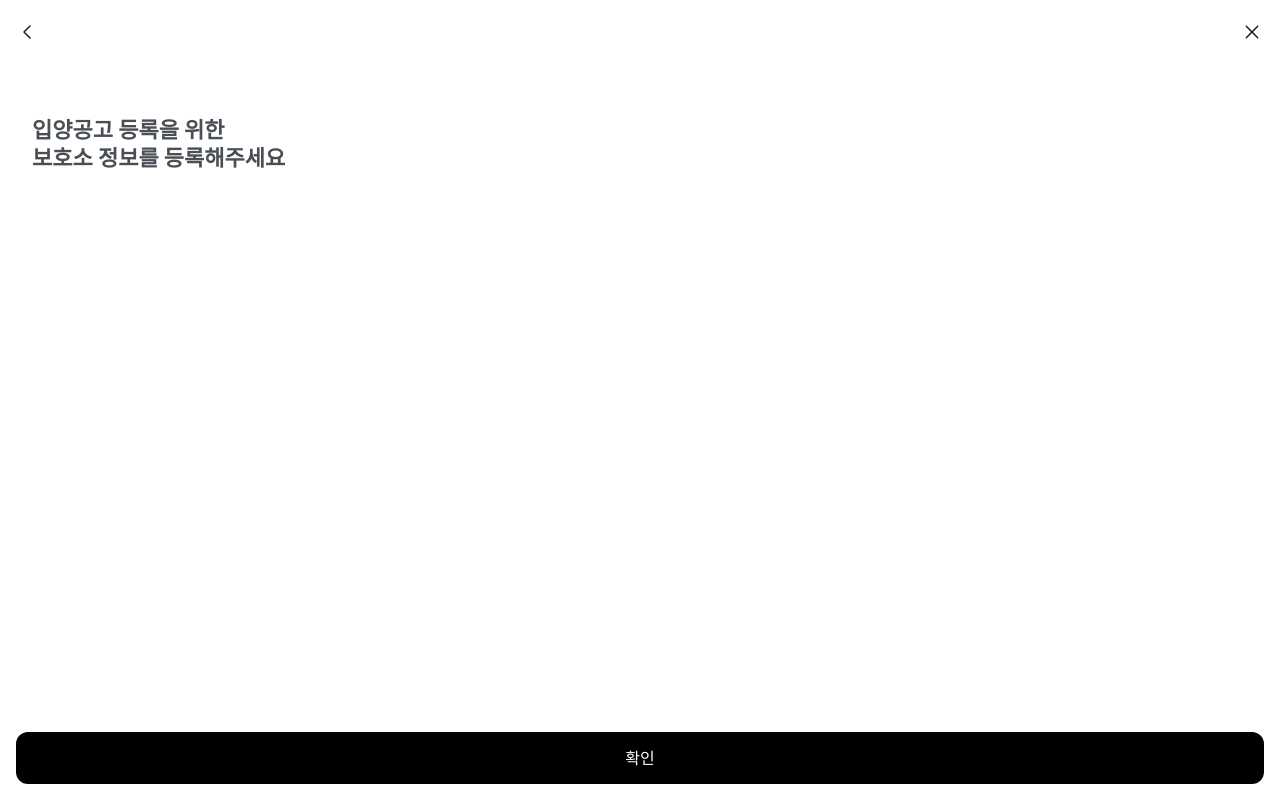
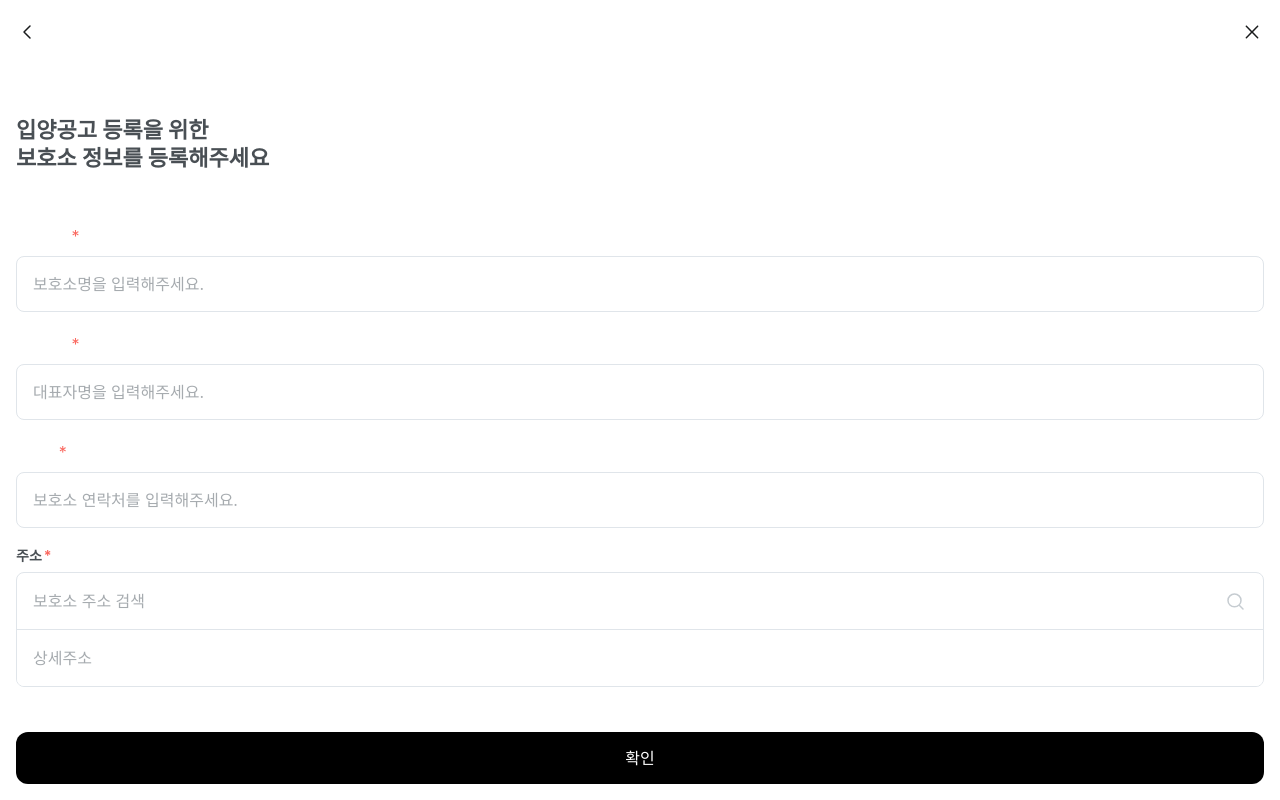
Before and after one commit to Team-Lea-Squad/take-meow-home-client, a Next.js app: page /shelter/register in a window 1280 px wide. Built offline with nearby package versions, Linux system fonts and the light colour scheme.

Commit message:
Edit: 보호소 정보 화면 분리

```diff
--- a/package.json
+++ b/package.json
@@ -11,7 +11,8 @@
   "dependencies": {
     "next": "15.3.2",
     "react": "^19.0.0",
-    "react-dom": "^19.0.0"
+    "react-dom": "^19.0.0",
+    "zustand": "^5.0.5"
   },
   "devDependencies": {
     "@eslint/eslintrc": "^3",
--- a/src/app/login/page.tsx
+++ b/src/app/login/page.tsx
@@ -1,7 +1,11 @@
+"use client";
 import React from "react";
 import Bottom from "./_components/Bottom";
+import { useRouter } from "next/navigation";
 
-const page = () => {
+const Page = () => {
+  const router = useRouter();
+
   return (
     <div className="flex flex-col justify-between">
       <div className="h-[452px] flex justify-center items-center">
@@ -11,7 +15,10 @@ const page = () => {
         <img src="/button-kakao.svg" alt="button" width="100%" height={48} />
         <img src="/button-google.svg" alt="button" width="100%" height={48} />
         <div className="flex flex-col items-center justify-center text-paragraph-120-R h-12">
-          <p className="text-caption-120-R text-text-dark underline decoration-text-dark underline-offset-2">
+          <p
+            className="text-paragraph-120-R text-text-dark underline decoration-text-dark underline-offset-2"
+            onClick={() => router.push("/shelter/register")}
+          >
             보호소 회원이신가요?
           </p>
         </div>
@@ -21,4 +28,4 @@ const page = () => {
   );
 };
 
-export default page;
+export default Page;
--- /dev/null
+++ b/src/app/shelter/register/find-address/page.tsx
@@ -0,0 +1,15 @@
+import React from "react";
+import MainTitle from "@/components/MainTitle";
+import { mainTitles } from "@/utils/titleAssets";
+import AddressSelector from "@/components/AddressSelector";
+
+const Page = () => {
+  return (
+    <div className="flex flex-col gap-5">
+      <MainTitle mainTitle={mainTitles.selectAddress} />
+      <AddressSelector />
+    </div>
+  );
+};
+
+export default Page;
--- a/src/app/shelter/register/page.tsx
+++ b/src/app/shelter/register/page.tsx
@@ -1,11 +1,30 @@
 import React from "react";
 import { mainTitles } from "@/utils/titleAssets";
 import MainTitle from "@/components/MainTitle";
+import InputForm from "@/components/InputForm";
+import Address from "@/components/Address";
 
 const page = () => {
   return (
-    <div>
+    <div className="flex flex-col gap-5">
       <MainTitle mainTitle={mainTitles.shelterRegistration} />
+      <InputForm
+        label="보호소명"
+        placeholder="보호소명을 입력해주세요."
+        isRequired
+      />
+      <InputForm
+        label="대표자명"
+        placeholder="대표자명을 입력해주세요."
+        isRequired
+      />
+      <InputForm
+        label="연락처"
+        placeholder="보호소 연락처를 입력해주세요."
+        isRequired
+        isNumber
+      />
+      <Address />
     </div>
   );
 };
--- a/src/components/Address.tsx
+++ b/src/components/Address.tsx
@@ -2,9 +2,11 @@
 import React, { useState } from "react";
 import Image from "next/image";
 import { useRouter } from "next/navigation";
+import { useAddressStore } from "@/store/addressStore";
 
 const Address = () => {
   const router = useRouter();
+  const selectedAddress = useAddressStore((s) => s.selectedAddress);
   const [detailAddress, setDetailAddress] = useState("");
 
   return (
@@ -14,15 +16,19 @@ const Address = () => {
         <p className="text-text-error">*</p>
       </div>
       <div className="flex flex-col w-full border border-line-medium rounded-lg overflow-hidden">
-        <div className="flex items-center w-full p-600 border-b border-line-medium justify-between cursor-pointer gap-2">
-          <div className="w-full">서울 성동구 행당동 318-36</div>
-          {/** 주소 검색 router 이동 다시 해야됨*/}
+        <div
+          className="flex items-center w-full p-600 border-b border-line-medium justify-between cursor-pointer gap-2"
+          onClick={() => router.push("/shelter/register/find-address")}
+        >
+          <div className="w-full text-text-lite">
+            {selectedAddress || "보호소 주소 검색"}
+          </div>
+
           <Image
             src="/icons/search.svg"
             alt="search-icon"
             width={24}
             height={24}
-            onClick={() => router.push("/")}
           />
         </div>
         <input
--- a/src/components/AddressSelector.tsx
+++ b/src/components/AddressSelector.tsx
@@ -2,10 +2,12 @@
 
 import React, { useState } from "react";
 import Image from "next/image";
+import { useAddressStore } from "@/store/addressStore";
 
 const AddressSelector: React.FC = () => {
   const [value, setValue] = useState("");
   const [isFocused, setIsFocused] = useState(false);
+  const { setSelectedAddress } = useAddressStore();
 
   const addressExamples = [
     {
@@ -62,8 +64,11 @@ const AddressSelector: React.FC = () => {
 
       <div className="flex flex-col gap-4 text-text-dark">
         {value ? (
-          <div>
+          <div className="flex flex-col gap-2">
             <p className="text-paragraph-120-B">검색 결과</p>
+            <div className="flex flex-col gap-2">
+              <p onClick={() => setSelectedAddress(value)}>{value}</p>
+            </div>
           </div>
         ) : (
           <div className="flex flex-col gap-4">
--- a/src/components/MainTitle.tsx
+++ b/src/components/MainTitle.tsx
@@ -3,7 +3,7 @@ import React from "react";
 
 const MainTitle = ({ mainTitle }: { mainTitle: string }) => {
   return (
-    <div className="whitespace-pre-line flex items-center text-head-sub text-text-black py-1000 px-600">
+    <div className="whitespace-pre-line flex items-center text-head-sub text-text-black py-1000 ">
       {mainTitle}
     </div>
   );
--- /dev/null
+++ b/src/store/addressStore.ts
@@ -0,0 +1,15 @@
+import { create } from "zustand";
+
+interface AddressState {
+  selectedAddress: string;
+  detailAddress: string;
+  setSelectedAddress: (addr: string) => void;
+  setDetailAddress: (addr: string) => void;
+}
+
+export const useAddressStore = create<AddressState>((set) => ({
+  selectedAddress: "",
+  detailAddress: "",
+  setSelectedAddress: (addr) => set({ selectedAddress: addr }),
+  setDetailAddress: (addr) => set({ detailAddress: addr })
+}));
```
Also changed, not shown: 1 other file (tests, documents, lock files or other folders).
